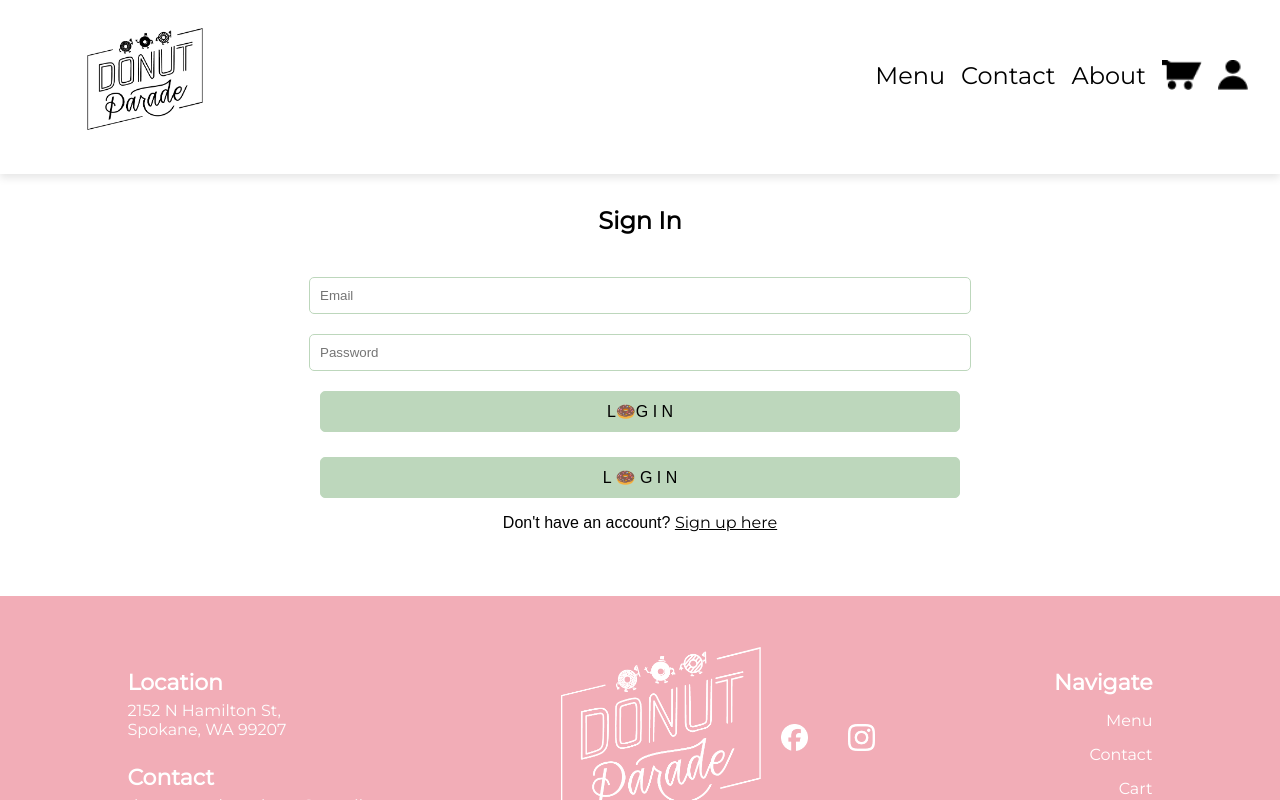
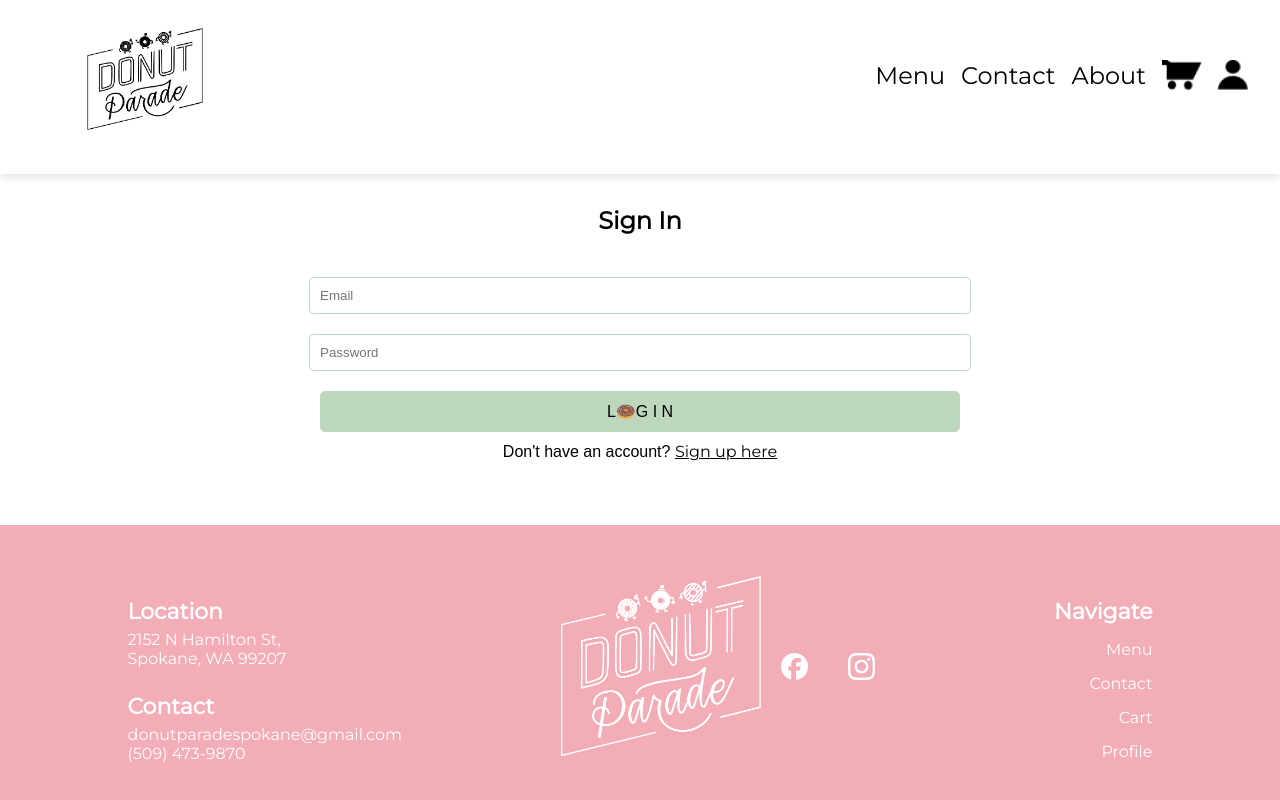
Before and after one commit to CSCD488-Winter2024/project-description-user-stories-and-glossary-project-unknown, a React (Vite) app in the folder DonutParade/: page /login in a window 1280 px wide. Built offline with nearby package versions, Linux system fonts and the light colour scheme; no server answers; a web font is replaced by a local one.

Commit message:
idk tbh i just added stuff

```diff
--- a/DonutParade/src/pages/Login.jsx
+++ b/DonutParade/src/pages/Login.jsx
@@ -88,7 +88,7 @@
             onClick={handleLogin}
           />
 
-          <button id='donut' onClick={handleLogin}>L 🍩 G I N</button>
+          {/* <button id='donut' onClick={handleLogin}>L 🍩 G I N</button> */}
 
         </form>
         {error && <p style={{ color: 'red' }}>{error}</p>}
--- a/DonutParade/src/pages/User.jsx
+++ b/DonutParade/src/pages/User.jsx
@@ -88,7 +88,7 @@
           </ul>
         </div>
       </div>
-      <RoleChecker userId={uid} />
+      {/* <RoleChecker userId={uid} />  */}
 
       <Footer />
 
```
